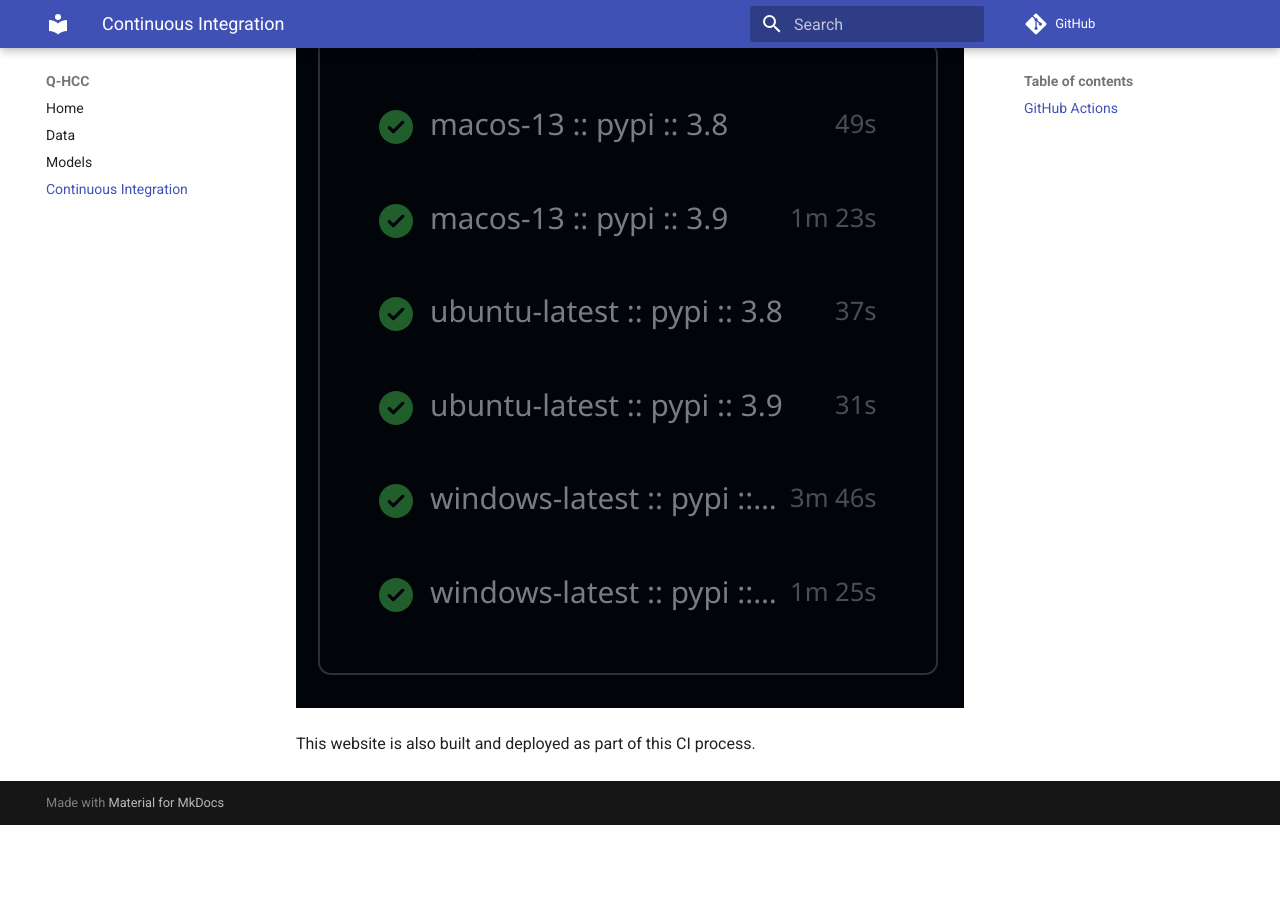
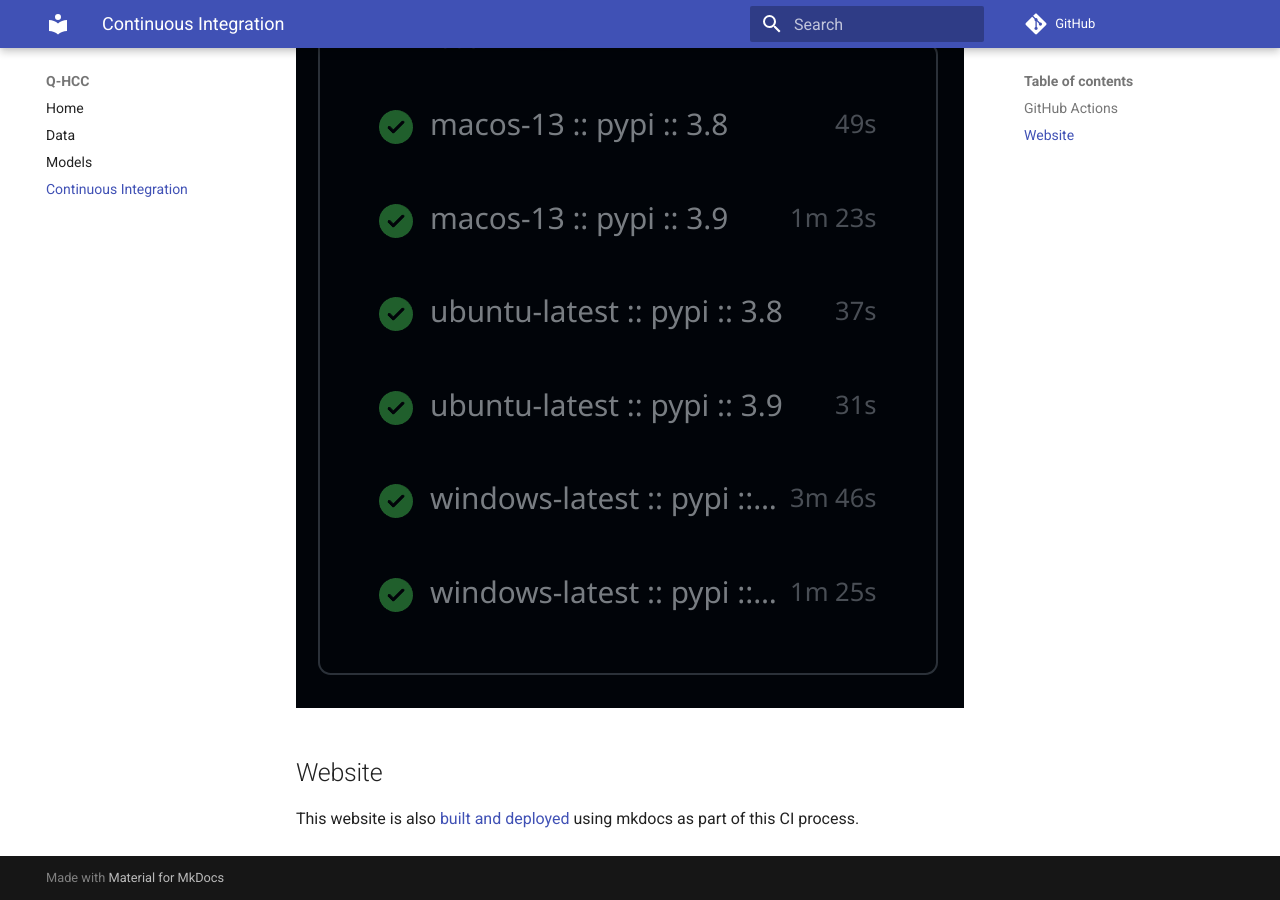
Before and after one commit to ssciwr/QHCC, an MkDocs documentation site: the page built from docs/ci.md, in a window 1280 px wide and 900 px high, scrolled down 849 px. Built offline with MkDocs 1.6.1 and Material for MkDocs 9.7.7, drawn with Linux system fonts in a browser that asks for light colours; comment, search, counter and statistics services are not loaded; before the commit the page ends 1674 px from its top, so only the background shows below that.

Commit message:
update ci links

```diff
--- a/docs/ci.md
+++ b/docs/ci.md
@@ -5,7 +5,7 @@
 
 ## GitHub Actions
 
-The CI is implemented using [GitHub Actions](https://github.com/features/actions).
+The CI is implemented using [GitHub Actions](https://github.com/ssciwr/QHCC/actions/workflows/ci.yml).
 The example notebooks and the example scripts from [github.com/ZhaoWenzhao/QHCC](https://github.com/ZhaoWenzhao/QHCC) are
 run in the CI to ensure that they are working as expected, on all supported platforms.
 
@@ -13,4 +13,6 @@
 
 ![CI](ci.png)
 
-This website is also built and deployed as part of this CI process.
+## Website
+
+This website is also [built and deployed](https://github.com/ssciwr/QHCC/actions/workflows/docs.yml) using mkdocs as part of this CI process.
```
Also changed, not shown: README.md (+1 -1 lines), 2 other files.
